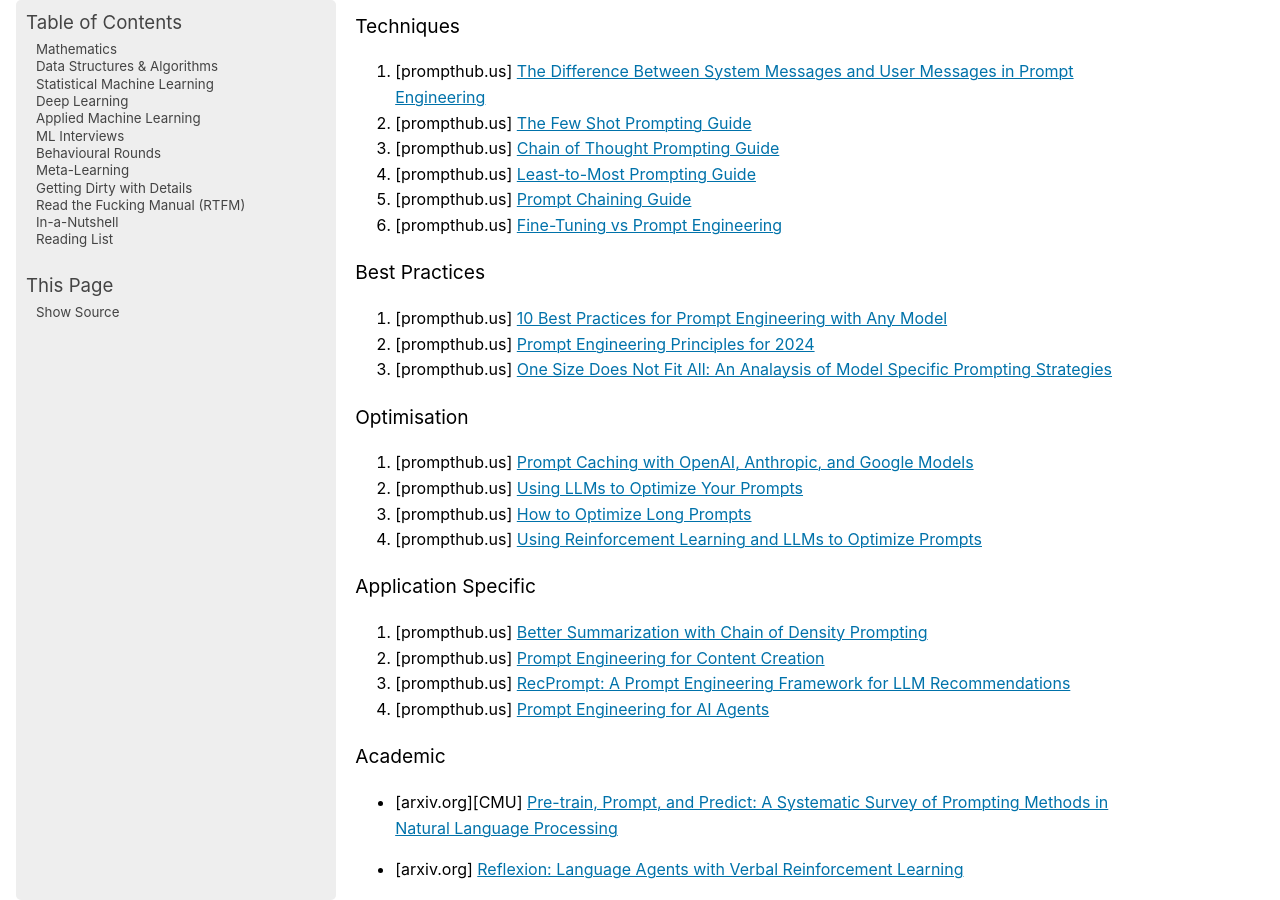
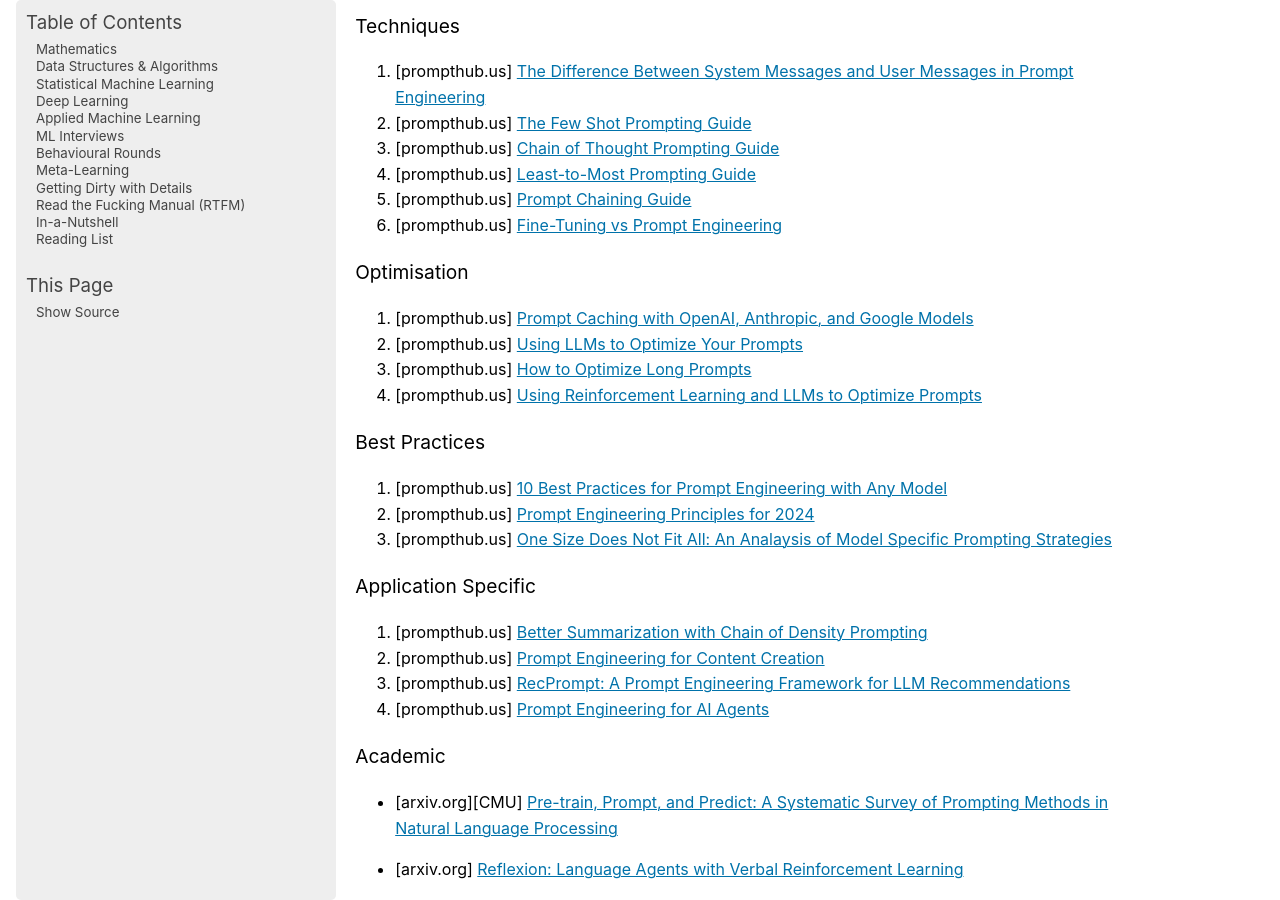
Before and after one commit to uselesstechjunks/leetcode, a Sphinx documentation site: the page built from docs/source/applied/methods/llm.rst, in a window 1280 px wide and 900 px high, scrolled down 8497 px. Built offline with Sphinx 7.4.7, drawn with Linux system fonts in a browser that asks for light colours; pages that are not in the unit, such as notebooks, are missing from menus.

Commit message:
Update llm.rst

```diff
--- a/docs/source/applied/methods/llm.rst
+++ b/docs/source/applied/methods/llm.rst
@@ -330,18 +330,18 @@ Techniques
 #. [prompthub.us] `Prompt Chaining Guide <https://www.prompthub.us/blog/prompt-chaining-guide>`_
 #. [prompthub.us] `Fine-Tuning vs Prompt Engineering <https://www.prompthub.us/blog/fine-tuning-vs-prompt-engineering>`_
 
-Best Practices
------------------------------------------------------------------------------------------
-#. [prompthub.us] `10 Best Practices for Prompt Engineering with Any Model <https://www.prompthub.us/blog/10-best-practices-for-prompt-engineering-with-any-model>`_
-#. [prompthub.us] `Prompt Engineering Principles for 2024 <https://www.prompthub.us/blog/prompt-engineering-principles-for-2024>`_
-#. [prompthub.us] `One Size Does Not Fit All: An Analaysis of Model Specific Prompting Strategies <https://www.prompthub.us/blog/one-size-does-not-fit-all-an-analaysis-of-model-specific-prompting-strategies>`_
-
 Optimisation
 -----------------------------------------------------------------------------------------
 #. [prompthub.us] `Prompt Caching with OpenAI, Anthropic, and Google Models <https://www.prompthub.us/blog/prompt-caching-with-openai-anthropic-and-google-models>`_
 #. [prompthub.us] `Using LLMs to Optimize Your Prompts <https://www.prompthub.us/blog/using-llms-to-optimize-your-prompts>`_
 #. [prompthub.us] `How to Optimize Long Prompts <https://www.prompthub.us/blog/how-to-optimize-long-prompts>`_
 #. [prompthub.us] `Using Reinforcement Learning and LLMs to Optimize Prompts <https://www.prompthub.us/blog/using-reinforcement-learning-and-llms-to-optimize-prompts>`_
+
+Best Practices
+-----------------------------------------------------------------------------------------
+#. [prompthub.us] `10 Best Practices for Prompt Engineering with Any Model <https://www.prompthub.us/blog/10-best-practices-for-prompt-engineering-with-any-model>`_
+#. [prompthub.us] `Prompt Engineering Principles for 2024 <https://www.prompthub.us/blog/prompt-engineering-principles-for-2024>`_
+#. [prompthub.us] `One Size Does Not Fit All: An Analaysis of Model Specific Prompting Strategies <https://www.prompthub.us/blog/one-size-does-not-fit-all-an-analaysis-of-model-specific-prompting-strategies>`_
 
 Application Specific
 -----------------------------------------------------------------------------------------
```
